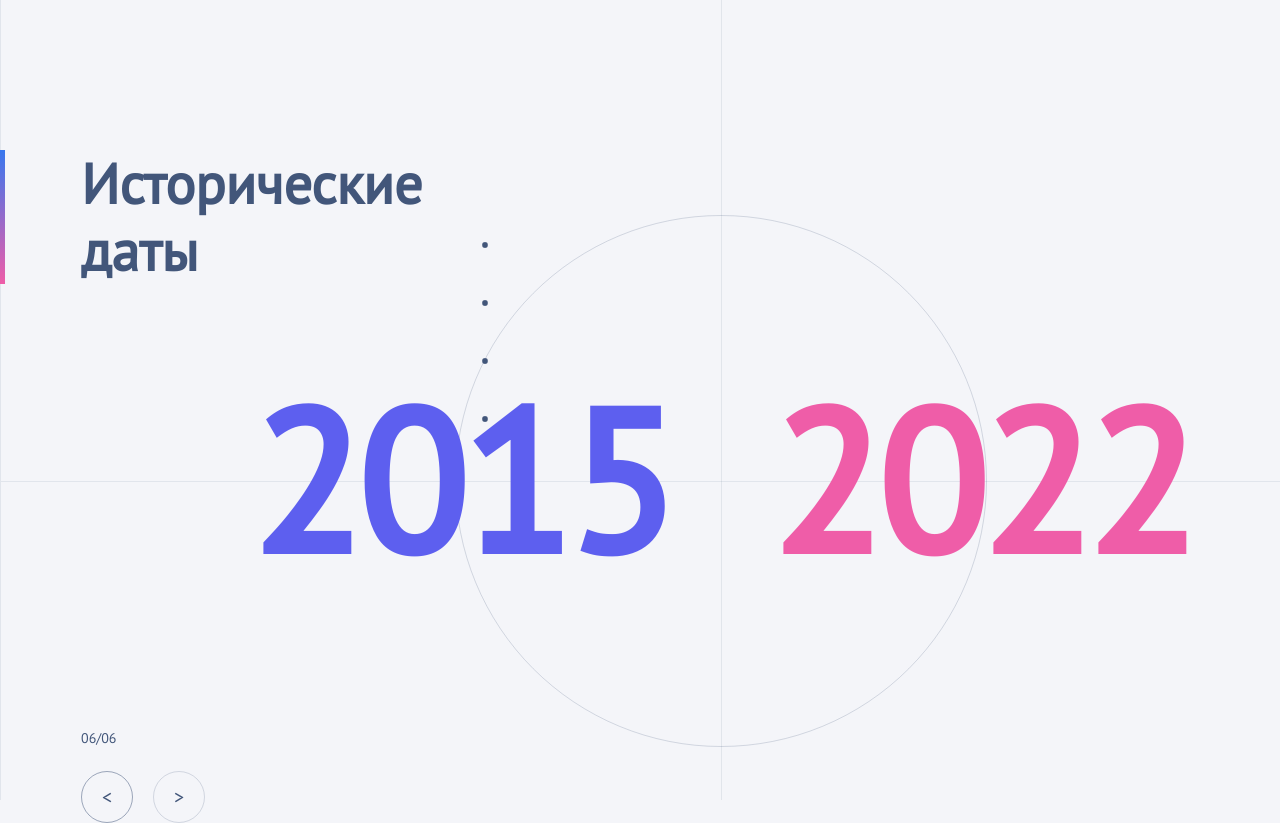
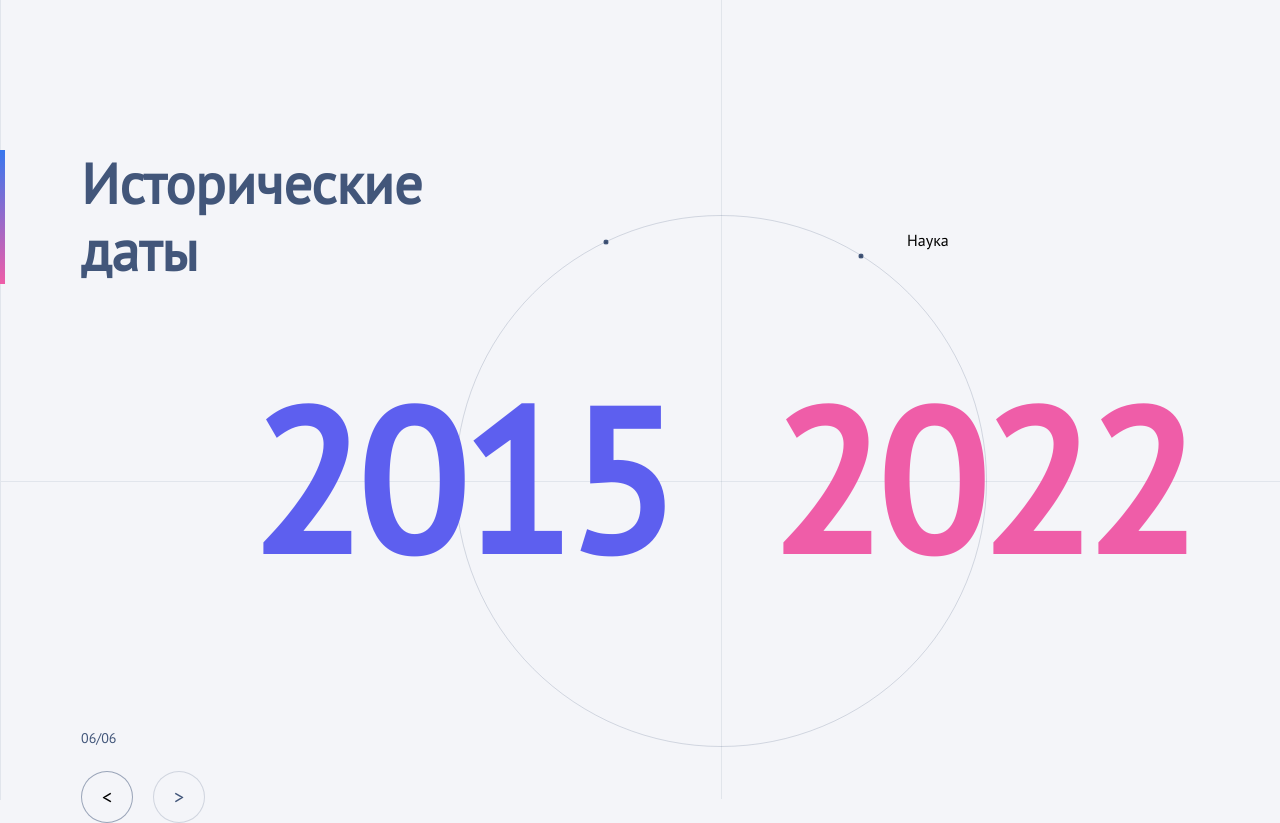
Before and after one commit to damnnou/test-history, a React (Create React App) app: page / in a window 1280 px wide. Shown: the top 823 px of the page. Built offline with nearby package versions, Linux system fonts and the light colour scheme.

Commit message:
working on circle animation

```diff
--- a/src/App.tsx
+++ b/src/App.tsx
@@ -8,6 +8,9 @@ import SelectCategorySection from "./ui/SelectCategorySection.tsx";
 import StoriesSection from "./ui/StoriesSection.tsx";
 import history from "./api/history.ts";
 import type { HistoryItem } from "./types/historyItem.ts";
+import Clock from "./ui/Clock.tsx";
+import ClockComponent from "./ui/Clock.tsx";
+import CircleComponent from "./ui/Clock.tsx";
 
 const AppWrapper = styled.div`
     position: relative;
--- a/src/features/CircleButton.tsx
+++ b/src/features/CircleButton.tsx
@@ -1,5 +1,5 @@
 import React from "react";
-import styled from "styled-components";
+import styled, { keyframes } from "styled-components";
 import { colors } from "../styles/colors.ts";
 import type { CircleButtonProps } from "../types/componentsProps.ts";
 
@@ -14,31 +14,48 @@ const Button = styled.div<CircleButtonProps>`
     font-size: 20px;
     cursor: pointer;
     border: 1px solid ${colors["Black-blue-Opacity-50"]};
-    color: ${colors["Black-blue"]};
+    background-color: #f4f5f9;
     z-index: 1000;
 
+    ${(props) =>
+        !props.disabled &&
+        `
+        transition: all ease-in-out 0.25s;
+        &:hover {
+        background-color: #fff;
+    }`}
+
     // Стили, если кнопка анимированная
-    ${(props) =>
+        ${(props) =>
         props.animated &&
         `
             background-color: ${colors["Black-blue"]};
             transform: scale(.1);
+            transition: all ease-in-out .25s;
 
             &:hover {
-                transition: all ease-in-out .25s;
                 transform: scale(1);
                 background-color: #f4f5f9;
             };
     `}
 
+    // Стили, если кнопка выбрана
+    ${(props) =>
+        props.selected &&
+        `
+        background-color: #f4f5f9;
+        transform: scale(1);
+    `}
+
+
     // Стили, если кнопка отключена
     ${(props) =>
         props.disabled &&
-        `
+        `background-color: #f4f5f9;
             cursor: default;
             border: 1px solid ${colors["Black-blue-Opacity-20"]};
             color: ${colors["Black-blue"]}
-    `}
+    }`}
 `;
 const CircleButton: React.FC<CircleButtonProps> = ({
     children,
--- a/src/types/componentsProps.ts
+++ b/src/types/componentsProps.ts
@@ -5,8 +5,10 @@ export interface CircleButtonProps {
     width?: number;
     height?: number;
     value?: string | number;
+    degree?: number;
     disabled?: boolean;
     animated?: boolean;
+    selected?: boolean;
     children?: React.ReactNode;
     style?: React.CSSProperties;
     reference?: Ref<HTMLDivElement>;
--- a/src/ui/MainCircle.tsx
+++ b/src/ui/MainCircle.tsx
@@ -2,10 +2,9 @@ import React, { useRef } from "react";
 import styled from "styled-components";
 import { colors } from "../styles/colors.ts";
 import CircleButton from "../features/CircleButton.tsx";
-import gsap from "gsap";
-import { useGSAP } from "@gsap/react";
+import gsap, { Power1 } from "gsap";
 
-const Circle = styled.div`
+const Cross = styled.div`
     &:before {
         position: absolute;
         background-color: ${colors["Black-blue-Opacity-10"]};
@@ -34,28 +33,79 @@ const Circle = styled.div`
     left: 50%;
     transform: translateX(-50%);
     z-index: 0;
+`;
+
+const Circle = styled.div`
     width: 530px;
     height: 530px;
     border-radius: 50%;
     border: 1px solid ${colors["Black-blue-Opacity-20"]};
+    z-index: 10;
+`;
+
+const CircleButtonWrapper = styled.div`
+    display: flex;
+    gap: 20px;
+    z-index: 1500;
 `;
 
 const MainCircle: React.FC = () => {
+    const activeCategory = {
+        id: 0,
+        name: "Наука",
+    };
+    const circleRef = useRef<HTMLDivElement | null>(null);
     const circleButtonRef = useRef<HTMLDivElement | null>(null);
 
+    const handleMove = () => {
+        const circleButtonClass =
+            "." + circleButtonRef.current?.className.split(" ")[0];
+        gsap.to(circleRef.current, {
+            rotation: "+=80",
+            duration: 0.5,
+            ease: Power1.easeInOut,
+        });
+        gsap.to(circleButtonClass, {
+            rotation: "-=80",
+            duration: 0.5,
+            ease: Power1.easeInOut,
+        });
+    };
+
     return (
-        <Circle>
-            <CircleButton
-                reference={circleButtonRef}
-                value={6}
-                width={56}
-                height={56}
-                animated
-            />
-            <CircleButton value={1} width={56} height={56} animated />
-            <CircleButton value={2} width={56} height={56} animated />
-            <CircleButton value={3} width={56} height={56} animated />
-        </Circle>
+        <Cross>
+            <Circle ref={circleRef}>
+                <CircleButtonWrapper
+                    ref={circleButtonRef}
+                    onClick={handleMove}
+                    style={{
+                        position: "absolute",
+                        left: "125px",
+                    }}
+                >
+                    <CircleButton
+                        selected={false}
+                        animated
+                        value={activeCategory.id}
+                    ></CircleButton>
+                    {}
+                </CircleButtonWrapper>
+                <CircleButtonWrapper
+                    style={{
+                        position: "absolute",
+                        top: "15px",
+                        left: "380px",
+                    }}
+                >
+                    <CircleButton
+                        animated
+                        selected={false}
+                        value={activeCategory.id}
+                    ></CircleButton>
+                    {activeCategory && <label>{activeCategory.name}</label>}
+                </CircleButtonWrapper>
+            </Circle>
+        </Cross>
     );
 };
 
```
Also changed, not shown: src/ui/Clock.tsx (added, +50 -0 lines).
